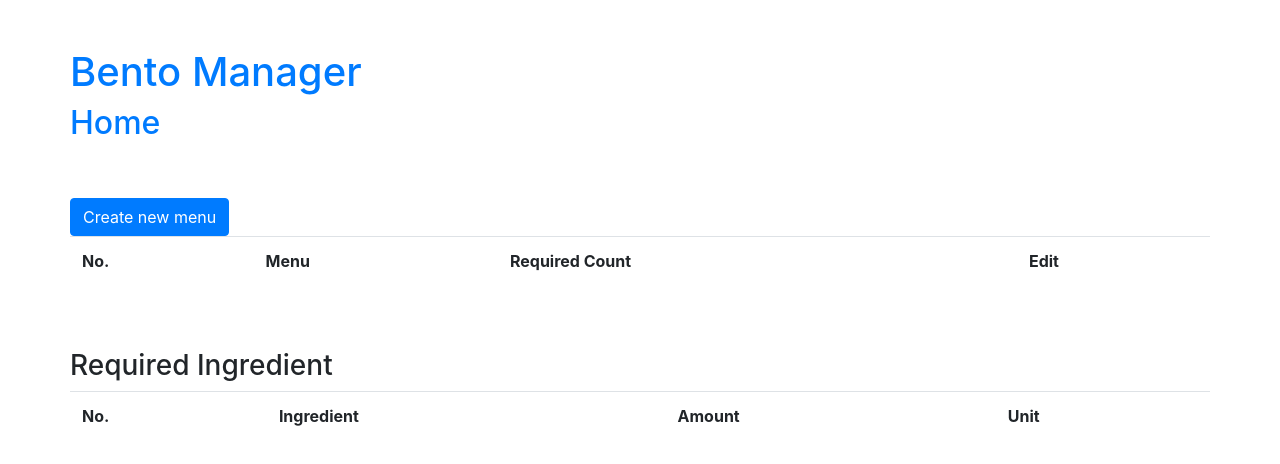
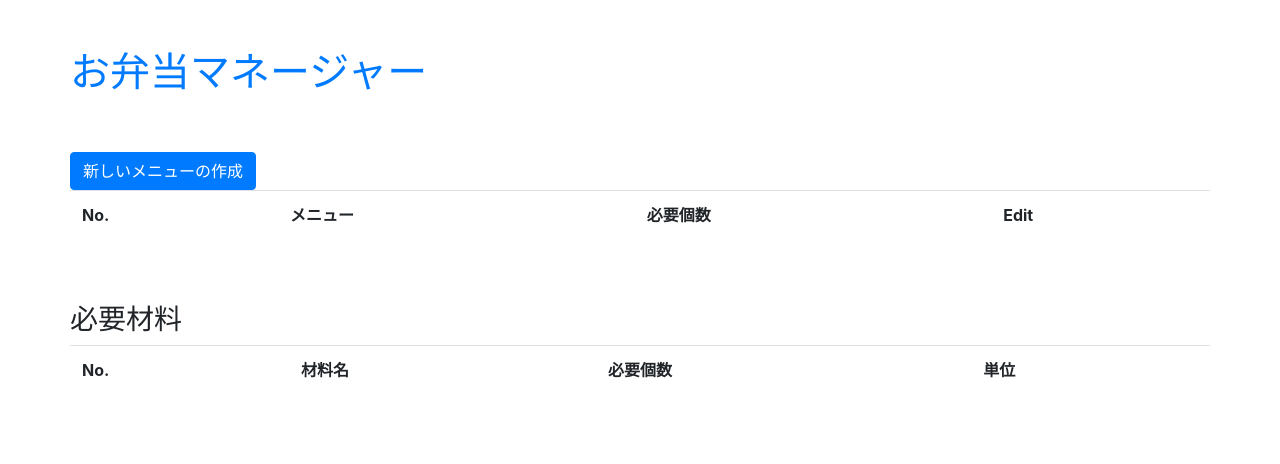
Before and after one commit to lvojp/bento_manager, a Vue app: page /#/ in a window 1280 px wide. Shown: the top 464 px of the page. Built offline with nearby package versions, Linux system fonts and the light colour scheme.

Commit message:
日本語化

```diff
--- a/src/components/Header.vue
+++ b/src/components/Header.vue
@@ -2,8 +2,8 @@
   <div class="row">
 
     <header class="my-5 col-md-12 text-primary">
-      <h1 class="text-center"><a @click="backToTop" href="/">Bento Manager</a></h1>
-      <h2 class="text-left">{{ title }}</h2>
+      <h1 class="text-center"><a @click="backToTop" href="/">お弁当マネージャー</a></h1>
+<!--      <h2 class="text-left">{{ title }}</h2>-->
     </header>
   </div>
 </template>
--- a/src/views/Home.vue
+++ b/src/views/Home.vue
@@ -6,14 +6,14 @@
     </div>
 
     <div class="row">
-      <div @click="toEdit(-1)" class="btn btn-primary">Create new menu</div>
+      <div @click="toEdit(-1)" class="btn btn-primary">新しいメニューの作成</div>
     </div>
 
     <div class="row mb-5">
       <table class="table col-md-12 table-striped">
         <th>No.</th>
-        <th>Menu</th>
-        <th>Required Count</th>
+        <th>メニュー</th>
+        <th>必要個数</th>
         <th>Edit</th>
         <tbody>
           <tr v-for="(item, index) in myMenus" :key="item.title">
@@ -30,12 +30,12 @@
     </div>
 
     <div class="row">
-      <h3>Required Ingredient</h3>
+      <h3>必要材料</h3>
       <table class="table col-md-12 table-striped">
         <th>No.</th>
-        <th>Ingredient</th>
-        <th>Amount</th>
-        <th>Unit</th>
+        <th>材料名</th>
+        <th>必要個数</th>
+        <th>単位</th>
         <tbody>
         <tr v-for="(item, index) in result" :key="item.ingredient">
           <td>{{ index }}</td>
--- /dev/null
+++ b/vue.config.js
@@ -0,0 +1,3 @@
+module.exports = {
+  publicPath: './'
+}
```
